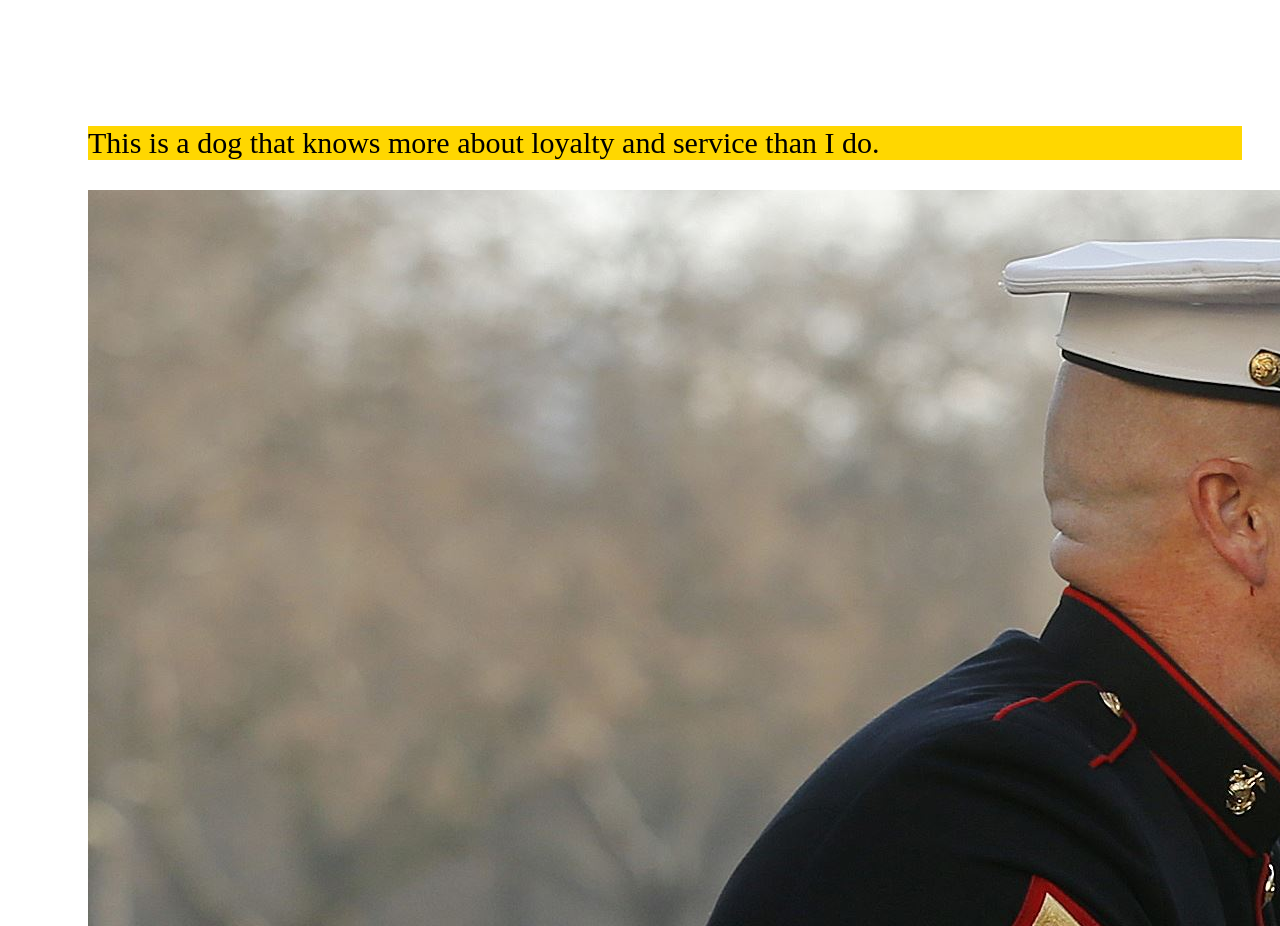
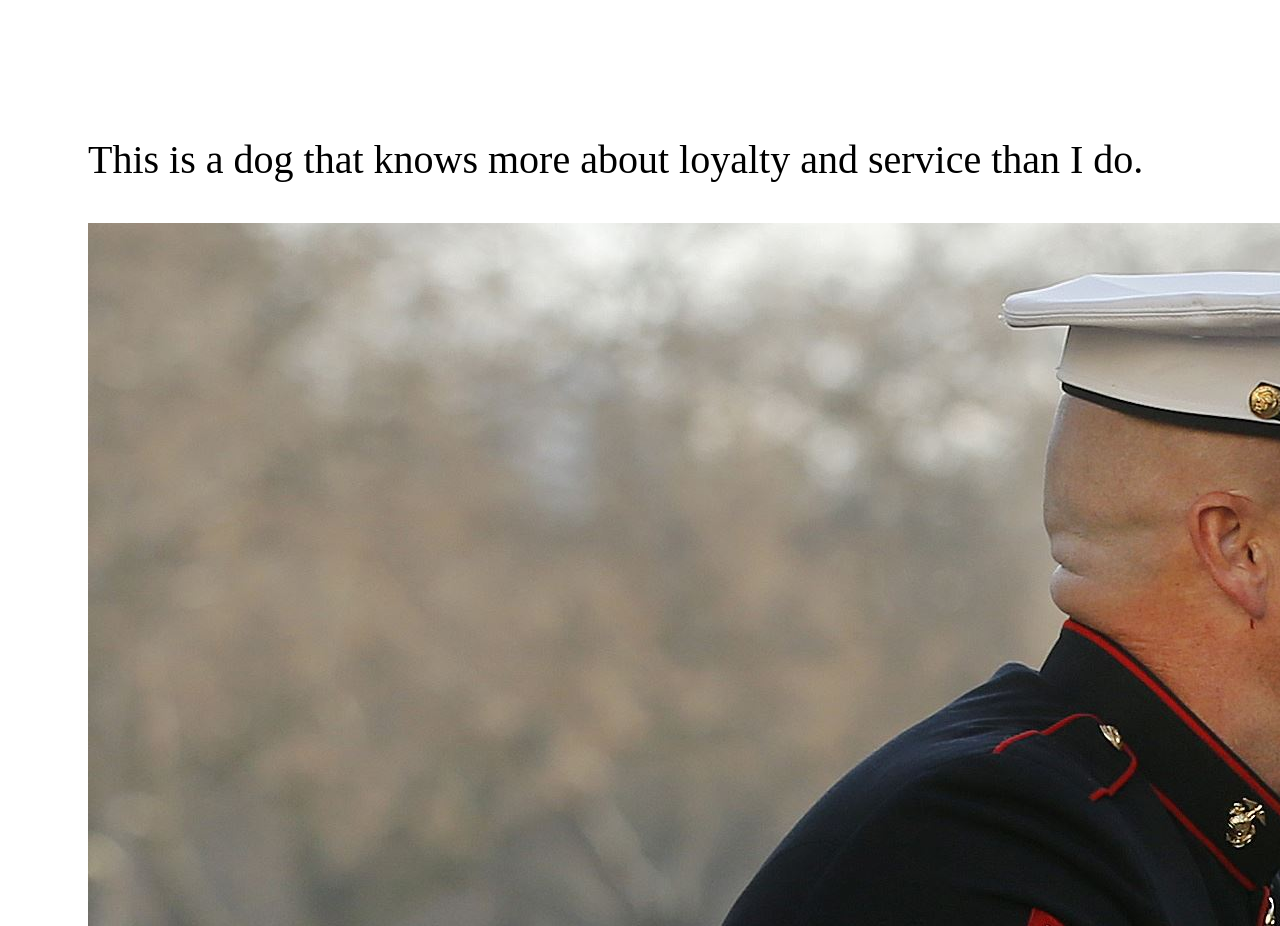
Before and after one commit to PSchuele17/html-me-something, a plain HTML site: page index.html in a window 1280 px wide. Shown: the part 960-1886 px from the top of the page. Drawn offline with Linux system fonts and the light colour scheme; files whose address does not match are found by name.

Commit message:
polished css

```diff
--- a/style.css
+++ b/style.css
@@ -15,5 +15,5 @@ article {
     padding-left: 80px;
 }
 .hero{
-    background-color: gold;
+    font-size:40px;
 }
```
